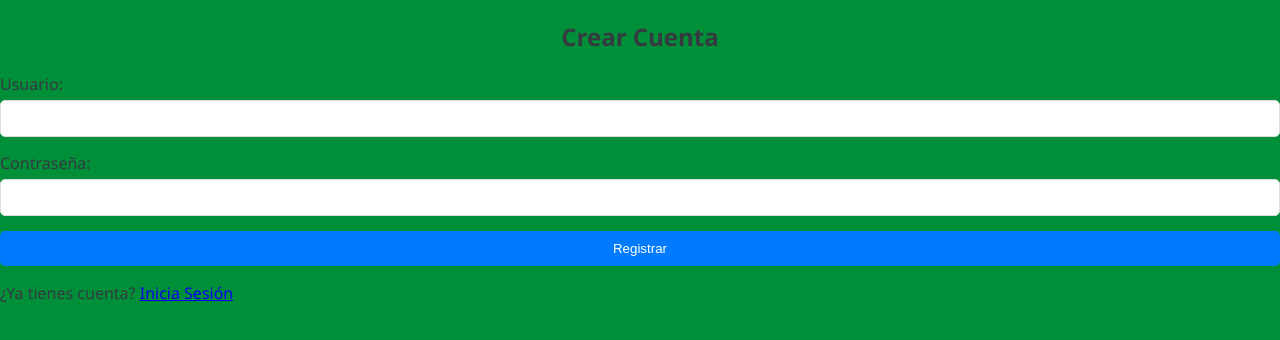
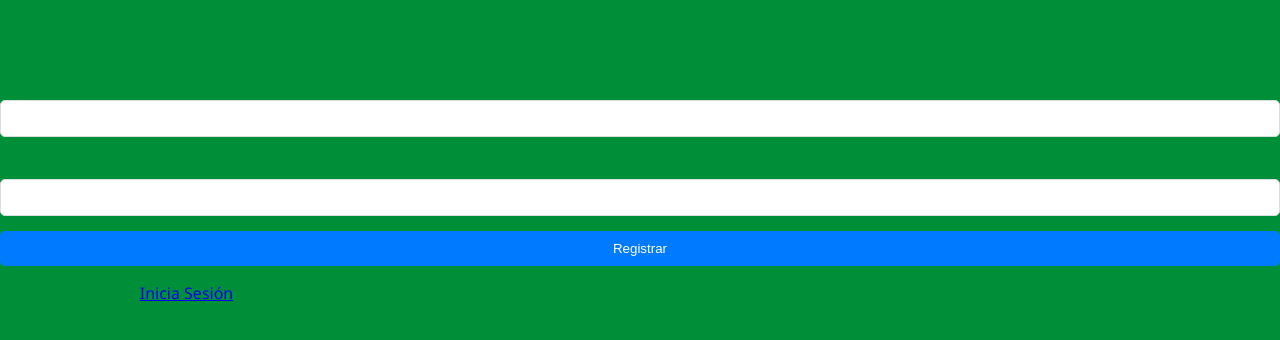
Before and after one commit to Jose-Luis-JL/Jose-Luis-JL.github.io, a plain HTML site: page index.html in a window 1280 px wide. Drawn offline with Linux system fonts and the light colour scheme.

Commit message:
Update styles.css

```diff
--- a/styles.css
+++ b/styles.css
@@ -3,7 +3,7 @@ body {
     background-color: #008f39;
     margin: 0;
     padding: 0;
-    color: #343a40;
+    color: #008f39;
 }
 
 header {
```
